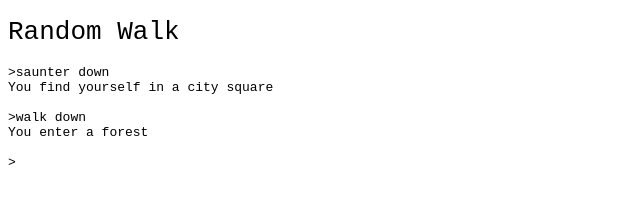
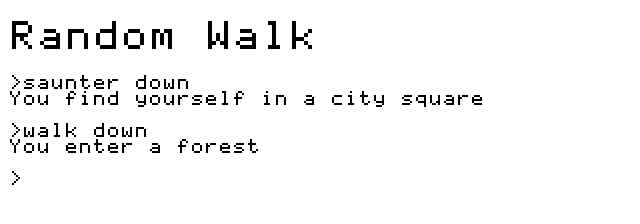
Before and after one commit to hobinjk/random-walk, a plain HTML site: page index.html in a window 1280 px wide. Shown: the whole page, without its empty margins (0-640 px from the left). Drawn offline with Linux system fonts and the light colour scheme.

Commit message:
Use PrintChar21 font

```diff
--- a/style.css
+++ b/style.css
@@ -1,6 +1,12 @@
-body {
-  font-family: monospace;
+@font-face {
+  font-family: printchar;
+  src: url(PrintChar21.ttf);
 }
+
+body, pre {
+  font-family: printchar, monospace;
+}
+
 h1 {
   font-weight: normal;
 }
```
